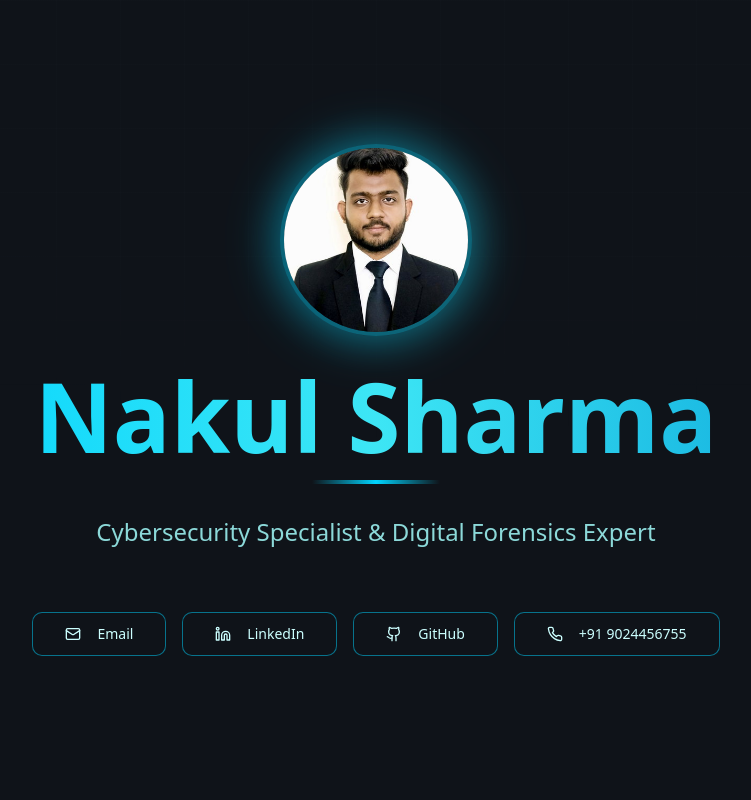
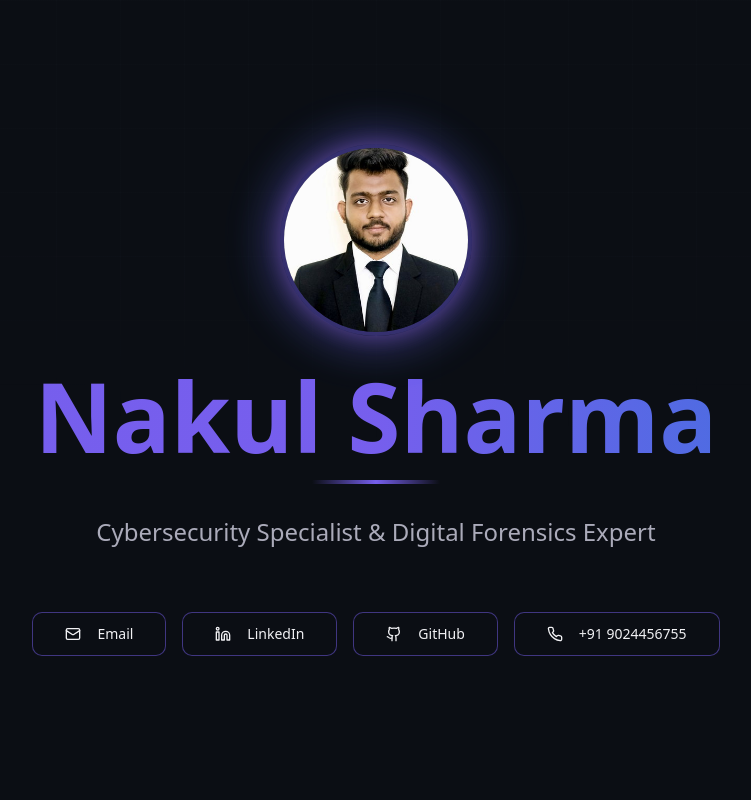
Before and after one commit to nakulsharma90/Nakul-Sharma-portfolio, a React (Vite) app: page / in a window 1280 px wide. Shown: the top 800 px of the page, without its empty margins (264-1015 px from the left). Built offline with nearby package versions, Linux system fonts and the light colour scheme; the HTML template or start-up script is replaced by a standard one.

Commit message:
Refactor: Update theme and layout
Update the portfolio's theme to a professional blue and purple gradient with glassmorphism effects. This change aims to enhance the visual appeal and user experience by applying a modern and sophisticated design.

```diff
--- a/src/index.css
+++ b/src/index.css
@@ -8,50 +8,50 @@ All colors MUST be HSL.
 
 @layer base {
   :root {
-    --background: 220 25% 8%;
-    --foreground: 180 100% 90%;
+    --background: 220 30% 6%;
+    --foreground: 240 10% 95%;
 
-    --card: 220 20% 12%;
-    --card-foreground: 180 100% 95%;
+    --card: 230 25% 12%;
+    --card-foreground: 240 10% 98%;
 
-    --popover: 220 25% 10%;
-    --popover-foreground: 180 100% 95%;
+    --popover: 230 30% 10%;
+    --popover-foreground: 240 10% 98%;
 
-    --primary: 190 100% 50%;
-    --primary-foreground: 220 25% 8%;
+    --primary: 250 80% 65%;
+    --primary-foreground: 240 10% 98%;
 
-    --secondary: 195 90% 45%;
-    --secondary-foreground: 180 100% 95%;
+    --secondary: 220 70% 55%;
+    --secondary-foreground: 240 10% 98%;
 
-    --muted: 220 15% 20%;
-    --muted-foreground: 180 50% 70%;
+    --muted: 230 20% 18%;
+    --muted-foreground: 240 10% 70%;
 
-    --accent: 190 100% 50%;
-    --accent-foreground: 220 25% 8%;
+    --accent: 270 80% 70%;
+    --accent-foreground: 240 10% 98%;
 
     --destructive: 0 84% 60%;
-    --destructive-foreground: 180 100% 95%;
+    --destructive-foreground: 240 10% 98%;
 
-    --border: 220 20% 25%;
-    --input: 220 20% 18%;
-    --ring: 190 100% 50%;
+    --border: 230 25% 20%;
+    --input: 230 25% 15%;
+    --ring: 250 80% 65%;
 
     --radius: 0.75rem;
 
     /* Custom portfolio colors */
-    --cyber-blue: 190 100% 50%;
-    --cyber-cyan: 185 90% 60%;
-    --tech-dark: 220 25% 8%;
-    --glass-bg: 220 20% 15%;
+    --cyber-blue: 220 70% 55%;
+    --cyber-cyan: 250 80% 65%;
+    --tech-dark: 220 30% 6%;
+    --glass-bg: 230 25% 12%;
 
     /* Gradients */
-    --gradient-cyber: linear-gradient(135deg, hsl(190 100% 50% / 0.2), hsl(185 90% 60% / 0.1));
-    --gradient-hero: linear-gradient(135deg, hsl(220 25% 8%), hsl(220 20% 12%));
-    --gradient-card: linear-gradient(145deg, hsl(220 20% 12% / 0.6), hsl(220 15% 18% / 0.4));
+    --gradient-cyber: linear-gradient(135deg, hsl(250 80% 65% / 0.15), hsl(270 80% 70% / 0.1));
+    --gradient-hero: linear-gradient(135deg, hsl(220 30% 6%), hsl(230 25% 10%), hsl(250 30% 12%));
+    --gradient-card: linear-gradient(145deg, hsl(230 25% 12% / 0.7), hsl(250 25% 15% / 0.5));
 
     /* Shadows */
-    --shadow-glow: 0 0 40px hsl(190 100% 50% / 0.3);
-    --shadow-card: 0 8px 32px hsl(220 25% 5% / 0.4);
+    --shadow-glow: 0 0 50px hsl(250 80% 65% / 0.4), 0 0 20px hsl(270 80% 70% / 0.3);
+    --shadow-card: 0 8px 32px hsl(220 30% 4% / 0.5), 0 0 1px hsl(250 80% 65% / 0.2);
 
     /* Animations */
     --transition-smooth: all 0.4s cubic-bezier(0.4, 0, 0.2, 1);
@@ -65,5 +65,22 @@ All colors MUST be HSL.
 
   body {
     @apply bg-background text-foreground;
+    background: linear-gradient(135deg, hsl(220 30% 6%), hsl(230 25% 8%), hsl(250 30% 10%));
+    background-attachment: fixed;
+  }
+
+  /* Glassmorphism utility classes */
+  .glass {
+    background: rgba(255, 255, 255, 0.05);
+    backdrop-filter: blur(10px);
+    -webkit-backdrop-filter: blur(10px);
+    border: 1px solid rgba(255, 255, 255, 0.1);
+  }
+
+  .glass-strong {
+    background: rgba(255, 255, 255, 0.1);
+    backdrop-filter: blur(20px);
+    -webkit-backdrop-filter: blur(20px);
+    border: 1px solid rgba(255, 255, 255, 0.15);
   }
 }
```
